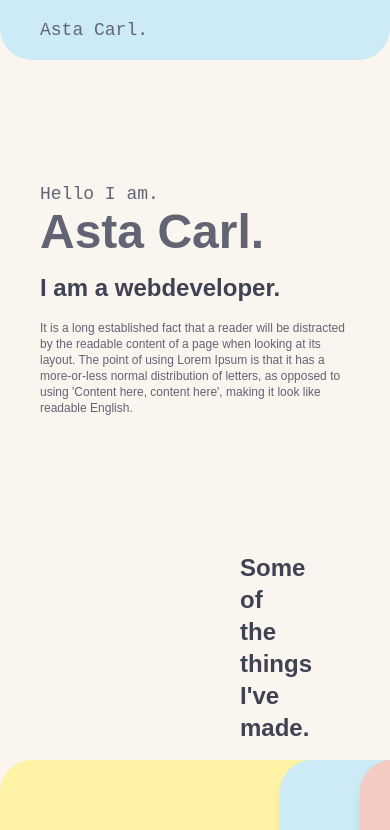
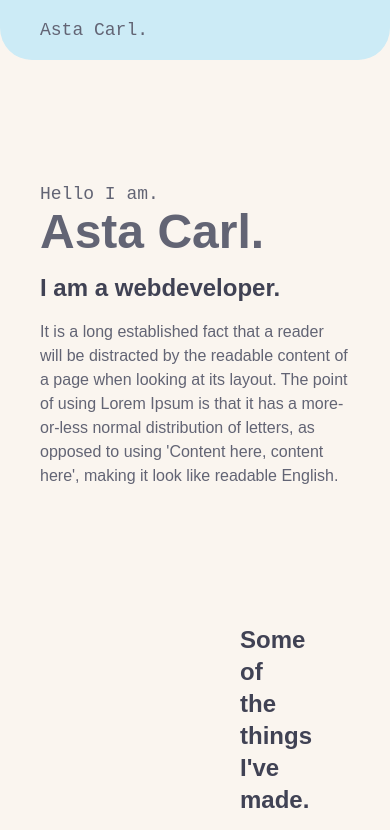
Before and after one commit to AstaCarl/website-portfolio, a React (Vite) app: page / in a window 390 px wide. Shown: the top 830 px of the page. Built offline with nearby package versions, Linux system fonts and the light colour scheme.

Commit message:
adjustments to make components responsive

```diff
--- a/src/components/Paragraph.tsx
+++ b/src/components/Paragraph.tsx
@@ -1,8 +1,8 @@
 
 
-export default function Paragraph({ children, variant }: { children: React.ReactNode; variant?: string }) {
+export default function Paragraph({ children, variant, className }: { children: React.ReactNode; variant?: string; className?: string }) {
   return (
-    <p className={`text-gray-blue text-xs md:text-base ${variant === "code" ? "font-code" : "font-primary"}`}>
+    <p className={`text-gray-blue ${variant === "code" ? "font-code" : "font-primary"} ${className || ""}`}>
       {children}
     </p>
   );
--- a/src/components/Title.tsx
+++ b/src/components/Title.tsx
@@ -14,7 +14,7 @@ export default function Title({ title, variant }: TitleProps) {
   const Tag = variant;
   const variantClasses: Record<TitleProps["variant"], string> = {
     h1: "text-dark-blue font-primary font-bold text-2xl md:text-3xl lg:text-4xl",
-    h2: "text-dark-blue font-primary font-bold text-3xl",
+    h2: "text-dark-blue font-primary font-bold text-2xl md:text-3xl",
     h3: "text-gray-blue font-code text-lg md:text-xl lg:text-2xl",
     h4: "text-dark-blue font-primary font-bold text-lg md:text-xl lg:text-2xl",
   };
```
